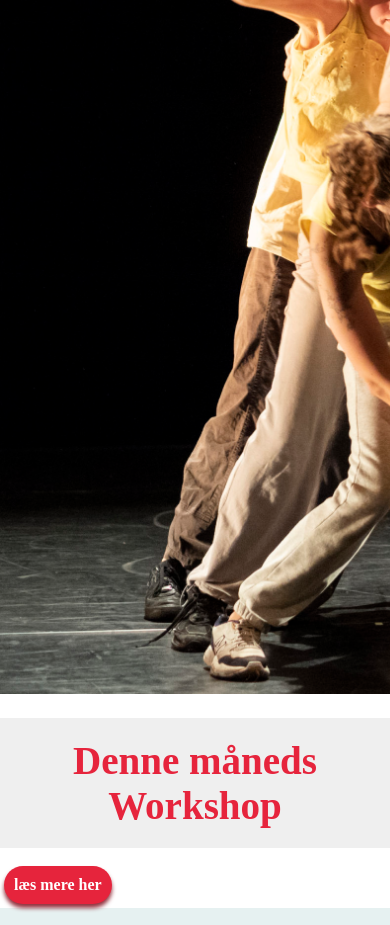
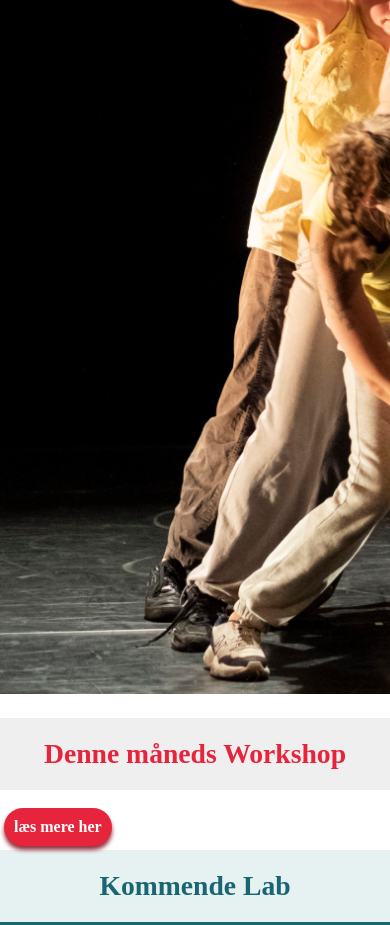
Before and after one commit to CarolineMadsen/dansestuditet_gruppe10, an Astro site: page / in a window 390 px wide. Shown: the part 150-1075 px from the top of the page. Built offline with nearby package versions, Linux system fonts and the light colour scheme; Astro itself is replaced by a stand-in of ours.

Commit message:
MobileFirst

```diff
--- a/src/components/SectionHeadlineBanner.astro
+++ b/src/components/SectionHeadlineBanner.astro
@@ -21,21 +21,30 @@ const { headline, type } = Astro.props;
 
     /* Overskrifter */
     font-family: DansestudietDisplay1;
-    font-size: 39.06px;
+    font-size: 27.65px;
     font-style: normal;
     font-weight: 700;
     line-height: normal;
   }
 
+  /* ----------- Desktop size ----------- */
+  @media (min-width: 600px) {
+    h2 {
+      font-size: 39.06px;
+    }
+  }
+
+  /* ---------- Variants ---------- */
+  /* månedens workshop */
   [background-variant="MW"] {
     background: var(--background-color-gray);
   }
+  [headline-variant="MW"] {
+    color: var(--Text-color-red);
+  }
+  /* lab */
   [background-variant="Lab"] {
     background: var(--background-color-lightblue);
-  }
-
-  [headline-variant="MW"] {
-    color: var(--Text-color-red);
   }
   [headline-variant="Lab"] {
     color: var(--Text-color-petroleum);
```
